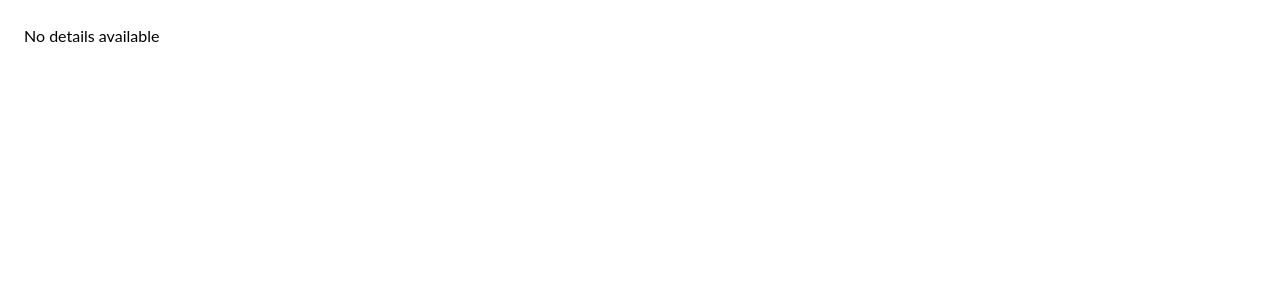
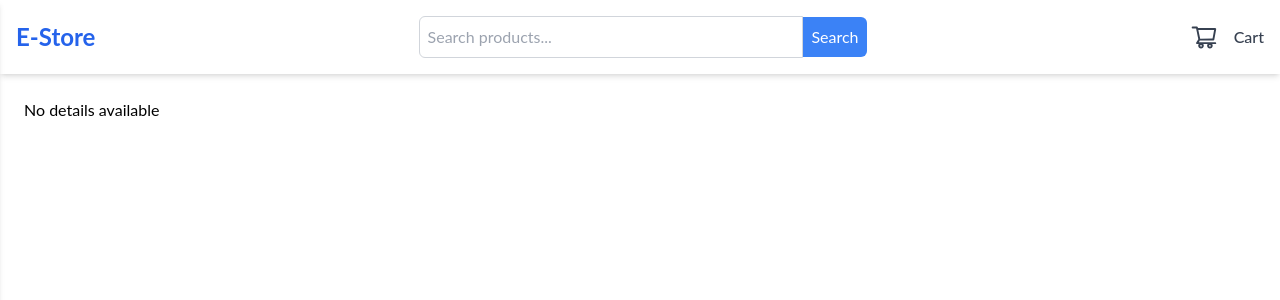
Before and after one commit to syed-shajahan/e-store, a React (Create React App) app: page /details/1 in a window 1280 px wide. Shown: the top 300 px of the page. Built offline with nearby package versions, Linux system fonts and the light colour scheme; no server answers.

Commit message:
added header and modal sidebar for add cart

```diff
--- a/src/App.tsx
+++ b/src/App.tsx
@@ -1,22 +1,23 @@
-import React from 'react';
-import './App.css';
-import { Route, Routes } from 'react-router-dom';
-import Details from './pages/detail/Details';
-import Home from './pages/home';
-
+import React from "react";
+import "./App.css";
+import { Route, Routes } from "react-router-dom";
+import Details from "./pages/detail/Details";
+import Home from "./pages/home";
+import Header from "./components/Header";
+import Modal from "./components/Modal";
 
 function App() {
   return (
     <>
-    <div className='w-full max-w-[1750px] m-auto'>
-    <Routes>
-        <Route path="/" element={<Home />} />
-        <Route path="/details/:id" element={<Details />} />
-      </Routes>
-    </div>
-
+      <div className="w-full max-w-[1750px] m-auto">
+        <Header />
+        <Modal />
+        <Routes>
+          <Route path="/" element={<Home />} />
+          <Route path="/details/:id" element={<Details />} />
+        </Routes>
+      </div>
     </>
-
   );
 }
 
--- /dev/null
+++ b/src/components/Header.tsx
@@ -0,0 +1,54 @@
+import React, { useContext } from "react";
+import { AiOutlineShoppingCart } from "react-icons/ai";
+import { AppContext } from "../context/GlobalContext";
+
+const Header: React.FC = () => {
+  const HeaderContext = useContext(AppContext);
+
+  if (HeaderContext === null) {
+    throw new Error("useContext must be used within a AppProvider");
+  }
+
+  const { isOpen, toggleDrawer } = HeaderContext;
+
+  return (
+    <header className="bg-white shadow-md p-4">
+      <div className="container mx-auto flex justify-between items-center">
+        {/* Logo or Title */}
+        <div className="text-2xl font-bold text-blue-600">E-Store</div>
+
+        {/* Search Bar */}
+        <div className="flex items-center w-full max-w-md">
+          <input
+            type="text"
+            placeholder="Search products..."
+            className="w-full p-2 border border-gray-300 rounded-l-md focus:outline-none focus:ring-2 focus:ring-blue-500"
+          />
+          <button className="bg-blue-500 text-white p-2 rounded-r-md hover:bg-blue-600 focus:outline-none focus:ring-2 focus:ring-blue-500">
+            Search
+          </button>
+        </div>
+
+        {/* Cart Icon */}
+        <div className="flex items-center space-x-4">
+          <AiOutlineShoppingCart
+            onClick={toggleDrawer}
+            size={28}
+            className="text-gray-700 hover:text-blue-500 cursor-pointer"
+          />
+          <span className="text-gray-700 font-medium">Cart</span>
+        </div>
+      </div>
+
+      {/* Drawer Overlay */}
+      {isOpen && (
+        <div
+          className="fixed inset-0 bg-black bg-opacity-50 z-40"
+          onClick={toggleDrawer}
+        ></div>
+      )}
+    </header>
+  );
+};
+
+export default Header;
--- /dev/null
+++ b/src/components/Modal.tsx
@@ -0,0 +1,51 @@
+import React, { useContext, useState } from "react";
+import { AppContext } from "../context/GlobalContext";
+
+const Modal = () => {
+  const modalContext = useContext(AppContext);
+
+  if (modalContext === null) {
+    throw new Error("useContext must be used within a AppProvider");
+  }
+
+  const { isOpen } = modalContext;
+
+  return (
+    <div>
+      {/* Drawer */}
+      <div
+        className={`fixed top-0 left-0 w-64 h-full bg-white shadow-md transform ${
+          isOpen ? "translate-x-0" : "-translate-x-full"
+        } transition-transform duration-300 ease-in-out z-50`}
+      >
+        <div className="p-4">
+          <h2 className="text-xl font-bold">Drawer Menu</h2>
+          <ul className="mt-4 space-y-2">
+            <li>
+              <a href="#" className="text-gray-700 hover:text-blue-500">
+                Home
+              </a>
+            </li>
+            <li>
+              <a href="#" className="text-gray-700 hover:text-blue-500">
+                Favorites
+              </a>
+            </li>
+            <li>
+              <a href="#" className="text-gray-700 hover:text-blue-500">
+                Cart
+              </a>
+            </li>
+            <li>
+              <a href="#" className="text-gray-700 hover:text-blue-500">
+                Profile
+              </a>
+            </li>
+          </ul>
+        </div>
+      </div>
+    </div>
+  );
+};
+
+export default Modal;
--- a/src/context/GlobalContext.tsx
+++ b/src/context/GlobalContext.tsx
@@ -1,14 +1,22 @@
-import React, { createContext, useState, ReactNode, FC, useEffect } from 'react';
-import { IpropsHomeData } from '../utils/types/enums';
-
+import React, {
+  createContext,
+  useState,
+  ReactNode,
+  FC,
+  useEffect,
+} from "react";
+import { IpropsHomeData } from "../utils/types/enums";
 
 interface AppContextProps {
   data: IpropsHomeData[];
   setData: React.Dispatch<React.SetStateAction<IpropsHomeData[]>>;
   detailData: IpropsHomeData | null;
   setDetailData: React.Dispatch<React.SetStateAction<IpropsHomeData | null>>;
-  loading:boolean;
-  setLoading: React.Dispatch<React.SetStateAction<boolean>>
+  loading: boolean;
+  setLoading: React.Dispatch<React.SetStateAction<boolean>>;
+  isOpen: boolean;
+  setIsOpen: React.Dispatch<React.SetStateAction<boolean>>;
+  toggleDrawer: () => void;
 }
 
 export const AppContext = createContext<AppContextProps | null>(null);
@@ -17,32 +25,45 @@ interface GlobalContextProps {
   children: ReactNode;
 }
 
-const GlobalContext:FC<GlobalContextProps>  = ({children}) => {
+const GlobalContext: FC<GlobalContextProps> = ({ children }) => {
   const [data, setData] = useState<IpropsHomeData[]>([]);
   const [detailData, setDetailData] = useState<IpropsHomeData | null>(null);
   const [loading, setLoading] = useState<boolean>(true);
+  const [isOpen, setIsOpen] = useState<boolean>(false);
+  useEffect(() => {
+    const homeFectch = async () => {
+      try {
+        const response = await fetch("https://fakestoreapi.com/products");
+        const data = await response.json();
+        setData(data);
+      } catch (error) {}
+    };
+    homeFectch();
+  }, []);
 
-  useEffect(() => {
-    const homeFectch = async()=>{
-      try {
-        const response = await fetch ('https://fakestoreapi.com/products');
-        const data = await response.json();
-        setData(data)
-      } catch (error) {
+  // modal popup
 
-      }
-    }
-    homeFectch();
-  }, [])
-
-
-
+  const toggleDrawer = () => {
+    setIsOpen(!isOpen);
+  };
 
   return (
-    <AppContext.Provider value={{data , setData, detailData , setDetailData , loading , setLoading}}>
+    <AppContext.Provider
+      value={{
+        data,
+        setData,
+        detailData,
+        setDetailData,
+        loading,
+        setLoading,
+        isOpen,
+        setIsOpen,
+        toggleDrawer,
+      }}
+    >
       {children}
     </AppContext.Provider>
-  )
-}
+  );
+};
 
-export default GlobalContext
+export default GlobalContext;
--- a/src/pages/home/index.tsx
+++ b/src/pages/home/index.tsx
@@ -1,57 +1,64 @@
-import React, { useContext } from 'react'
-import { AppContext } from '../../context/GlobalContext'
+import React, { useContext } from "react";
+import { AppContext } from "../../context/GlobalContext";
 import { IoMdHeart } from "react-icons/io";
-
+import { IpropsHomeData } from "../../utils/types/enums";
 
 const Home = () => {
-
   const homeContext = useContext(AppContext);
   if (homeContext === null) {
-    throw new Error('useContext must be used within a AppProvider');
+    throw new Error("useContext must be used within a AppProvider");
   }
   const { data } = homeContext;
 
   const handleHeartClick = (event: React.MouseEvent<SVGElement>) => {
     event.stopPropagation(); //
   };
+
+  const handleAddToCart = (products: IpropsHomeData) => {
+    console.log("its here ", products);
+  };
+
   return (
     <>
       <div className="p-6">
         <div className="grid grid-cols-1 sm:grid-cols-2 md:grid-cols-3 lg:grid-cols-4 gap-6">
-
-        {
-          data?.map((products)=>{
-            return(
+          {data?.map((products) => {
+            return (
               <div className="bg-white shadow-md rounded-lg overflow-hidden  p-4">
-                <a href={`/details/${products.id}`}  className='relative'>
-                <img src={products.image} alt="product_images" className="w-full h-80 object-contain"/>
-                <div className='absolute right-[10px] top-[10px]' onClick={(e)=>handleHeartClick}>
-                <IoMdHeart size={24} color='#ccc'/>
+                <a href={`/details/${products.id}`} className="relative">
+                  <img
+                    src={products.image}
+                    alt="product_images"
+                    className="w-full h-80 object-contain"
+                  />
+                  <div
+                    className="absolute right-[10px] top-[10px]"
+                    onClick={(e) => handleHeartClick}
+                  >
+                    <IoMdHeart size={24} color="#ccc" />
                   </div>
                 </a>
 
-              <div className='mb-3' >
-
-
-
+                <div className="mb-3">
                   <h2 className="text-lg font-semibold">Card Title 1</h2>
-                <p className="text-gray-600 mt-2">This is a description for the card.</p>
+                  <p className="text-gray-600 mt-2">
+                    This is a description for the card.
+                  </p>
                 </div>
 
-              <button className="cr-button w-full h-[50px] font-bold transition-all duration-[0.3s] ease-in-out py-[8px] px-[22px] text-[14px] font-Manrope capitalize leading-[1.2] bg-[#64b496] text-[#fff] border-[1px] border-solid border-[#64b496] rounded-[5px] flex items-center justify-center hover:bg-[#000] hover:border-[#000]">ADD TO CART</button>
+                <button
+                  onClick={() => handleAddToCart(products)}
+                  className="cr-button w-full h-[50px] font-bold transition-all duration-[0.3s] ease-in-out py-[8px] px-[22px] text-[14px] font-Manrope capitalize leading-[1.2] bg-[#64b496] text-[#fff] border-[1px] border-solid border-[#64b496] rounded-[5px] flex items-center justify-center hover:bg-[#000] hover:border-[#000]"
+                >
+                  ADD TO CART
+                </button>
               </div>
-            )
-          })
-        }
-
-
+            );
+          })}
         </div>
       </div>
+    </>
+  );
+};
 
-
-    </>
-
-  )
-}
-
-export default Home
+export default Home;
```
Also changed, not shown: src/pages/detail/Details.tsx (+10 -6 lines). Lines whose indentation alone changed are shown as unchanged.
